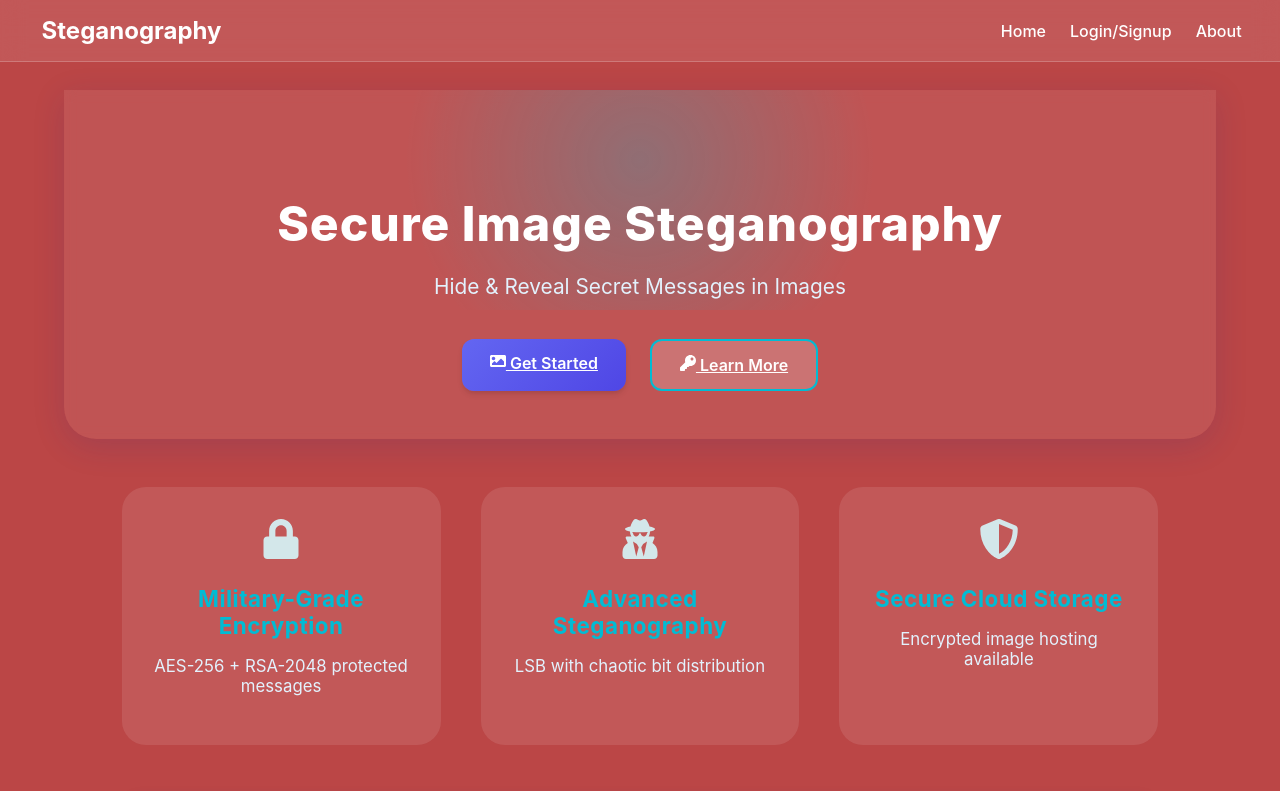
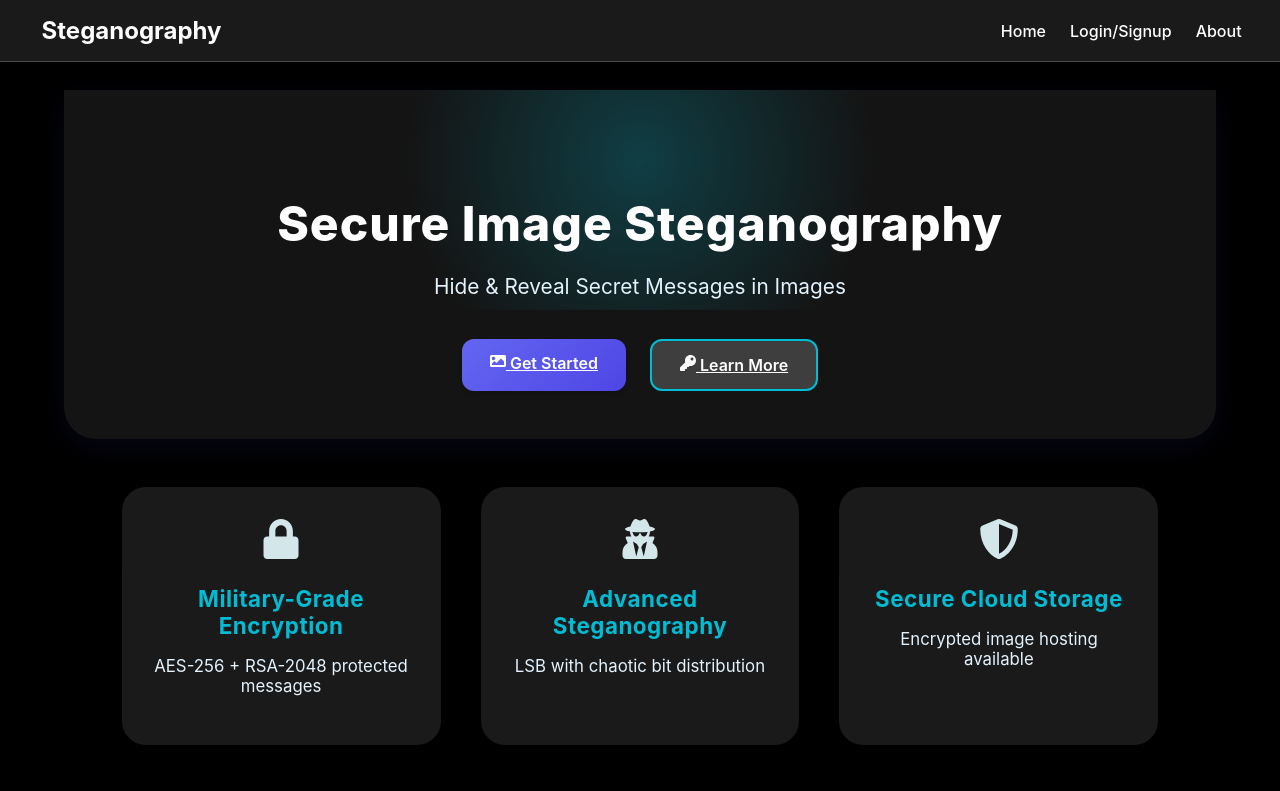
Before and after one commit to vishal-tamhane/Steganography_Project2, a React (Create React App) app in the folder frontend-temp/: page / in a window 1280 px wide. Shown: the top 791 px of the page. Built offline with nearby package versions, Linux system fonts and the light colour scheme.

Commit message:
BackGround color changed

```diff
--- a/frontend-temp/src/App.css
+++ b/frontend-temp/src/App.css
@@ -18,7 +18,7 @@
 body {
   margin: 0;
   font-family: 'Inter', -apple-system, BlinkMacSystemFont, 'Segoe UI', Roboto, sans-serif;
-  background:rgb(187, 70, 70);
+  background:rgb(0, 0, 0);
   min-height: 100vh;
 }
 
```
